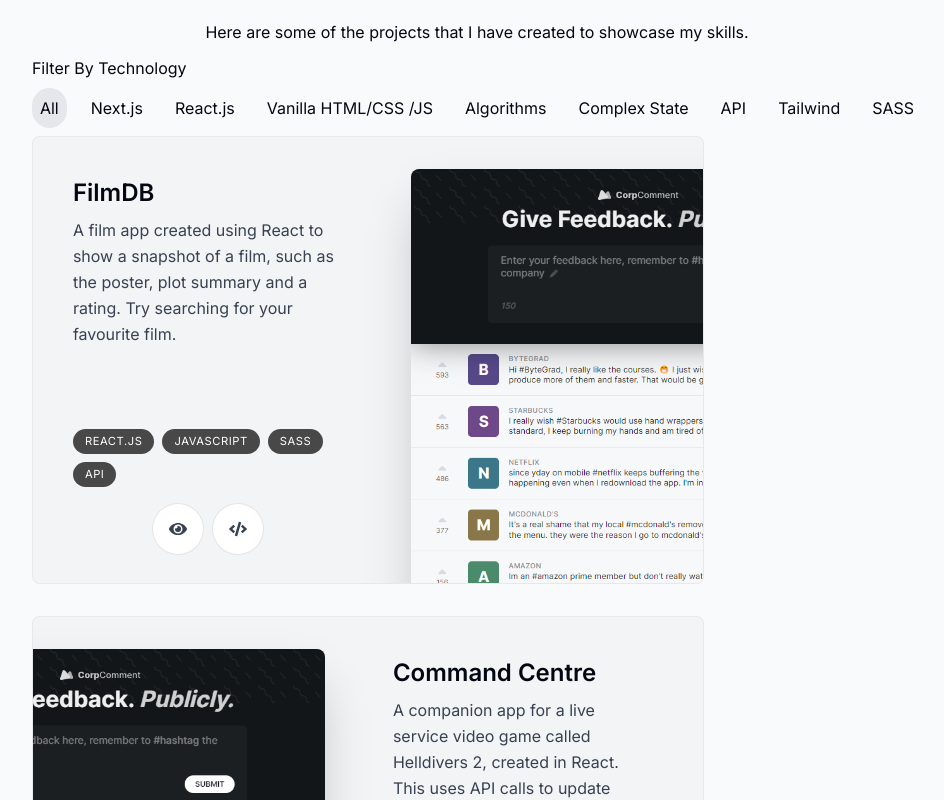
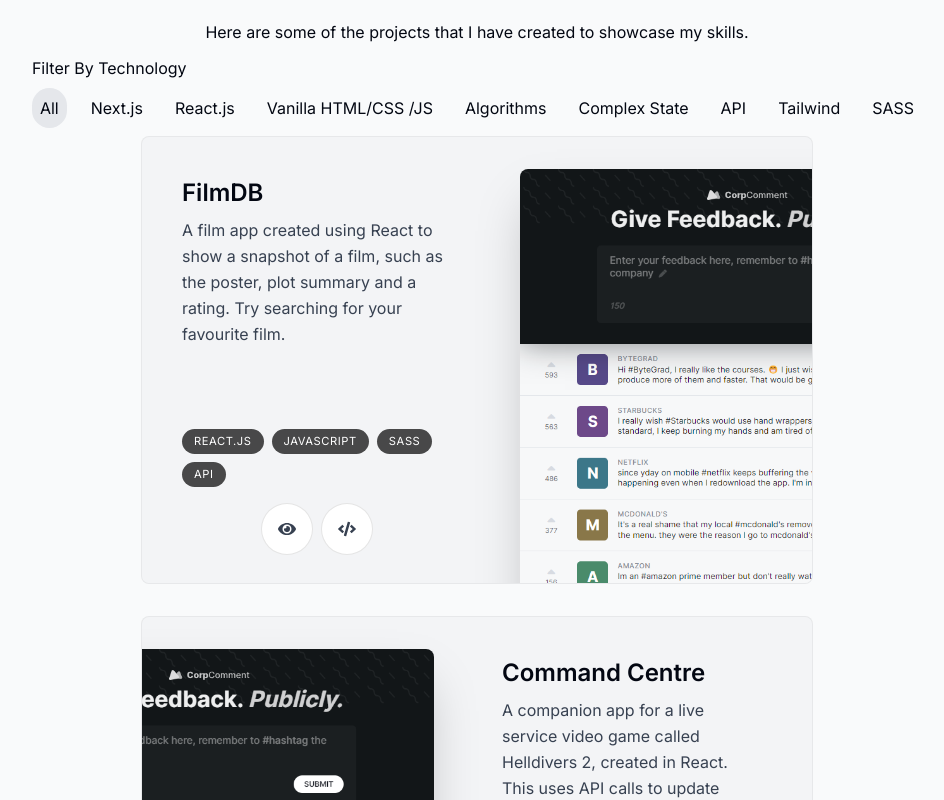
Before and after one commit to jamiehitchcock/Portfolio, a Next.js app: page / in a window 1280 px wide. Shown: the part 3660-4460 px from the top of the page, without its empty margins (163-1107 px from the left). Built offline with nearby package versions, Linux system fonts and the light colour scheme.

Commit message:
Center project items within portfolio list

```diff
--- a/components/project.tsx
+++ b/components/project.tsx
@@ -34,7 +34,7 @@
       }}
       className="group mb-3 sm:mb-8 last:mb-0"
     >
-      <section className="bg-gray-100 max-w-[42rem] border border-black/5 rounded-lg overflow-hidden sm:pr-8 relative sm:h-[28rem] hover:bg-gray-200 transition sm:group-even:pl-8">
+      <section className="mx-auto bg-gray-100 max-w-[42rem] border border-black/5 rounded-lg overflow-hidden sm:pr-8 relative sm:h-[28rem] hover:bg-gray-200 transition sm:group-even:pl-8">
         <div className="pt-4 pb-7 px-5 sm:pl-10 sm:pr-2 sm:pt-10 sm:max-w-[50%] flex flex-col h-full sm:group-even:ml-[18rem]">
           <h3 className="text-2xl font-semibold">{title}</h3>
           <p className="mt-2 leading-relaxed text-gray-700">{description}</p>
```
